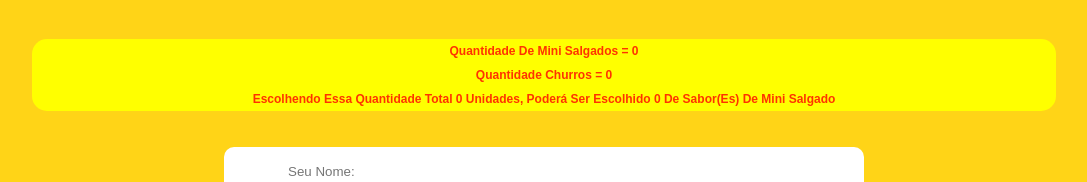
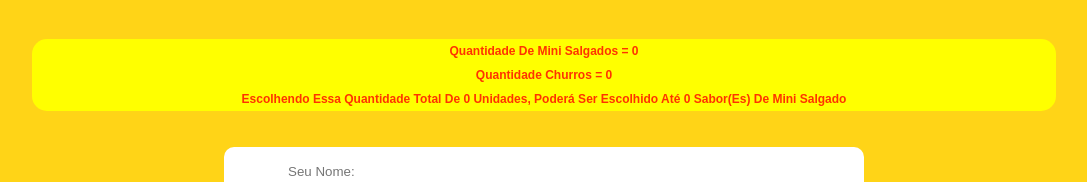
Before and after one commit to brennokayan/PastelariaDoJunior, a React (Create React App) app: page /minis-salgados in a window 1280 px wide. Shown: the top 182 px of the page, without its empty margins (96-1183 px from the left). Built offline with nearby package versions, Linux system fonts and the light colour scheme; a web font is replaced by a local one.

Commit message:
melhorando a semântica

```diff
--- a/src/pages/PedidoMiniSalgados/index.js
+++ b/src/pages/PedidoMiniSalgados/index.js
@@ -378,7 +378,7 @@ const Pedidos = () => {
                             Quantidade Churros = {churros_quantidade}
                         </p>
                         <p>
-                            Escolhendo essa quantidade total {quantidade} unidades, poderá ser escolhido {quantidade_max} de sabor(es) de Mini Salgado
+                            Escolhendo essa quantidade total de {quantidade} unidades, poderá ser escolhido até {quantidade_max} sabor(es) de Mini Salgado
                         </p>
                     </div>
                     <div className="contentDados">
```
